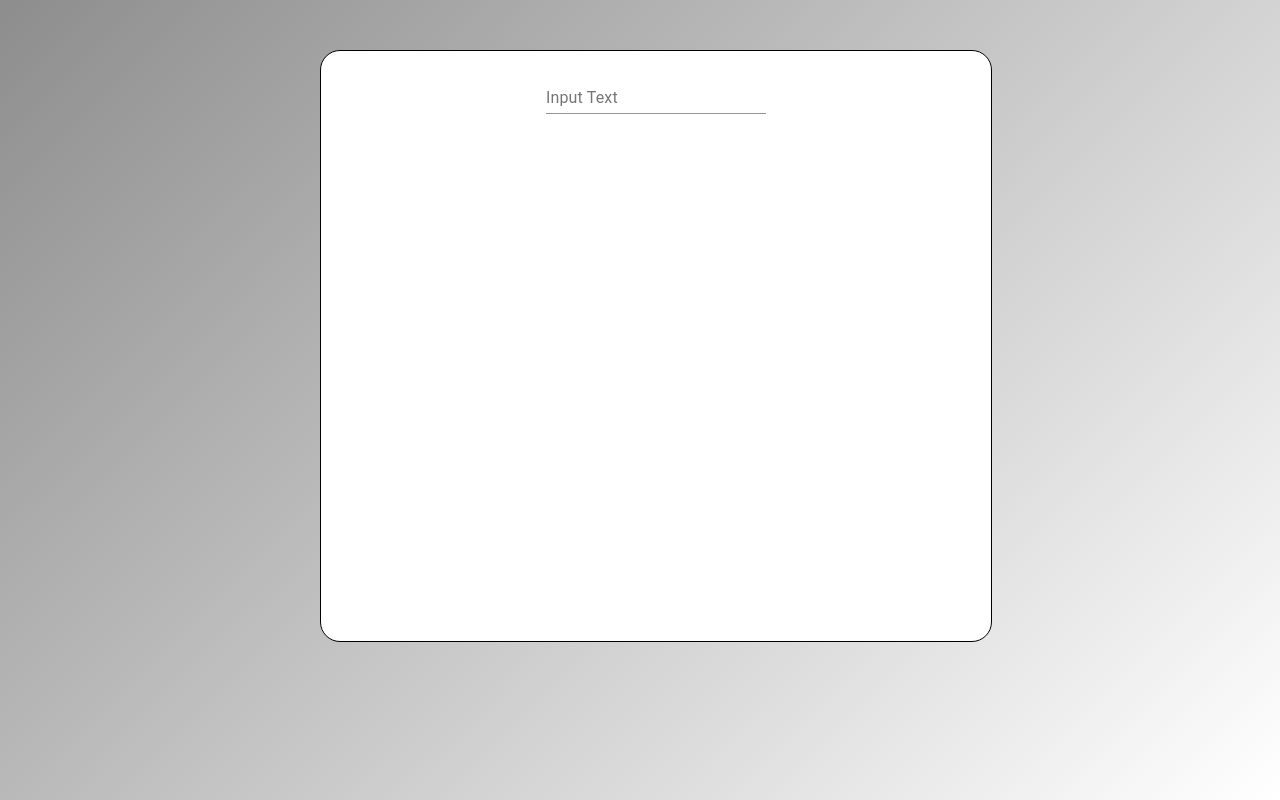
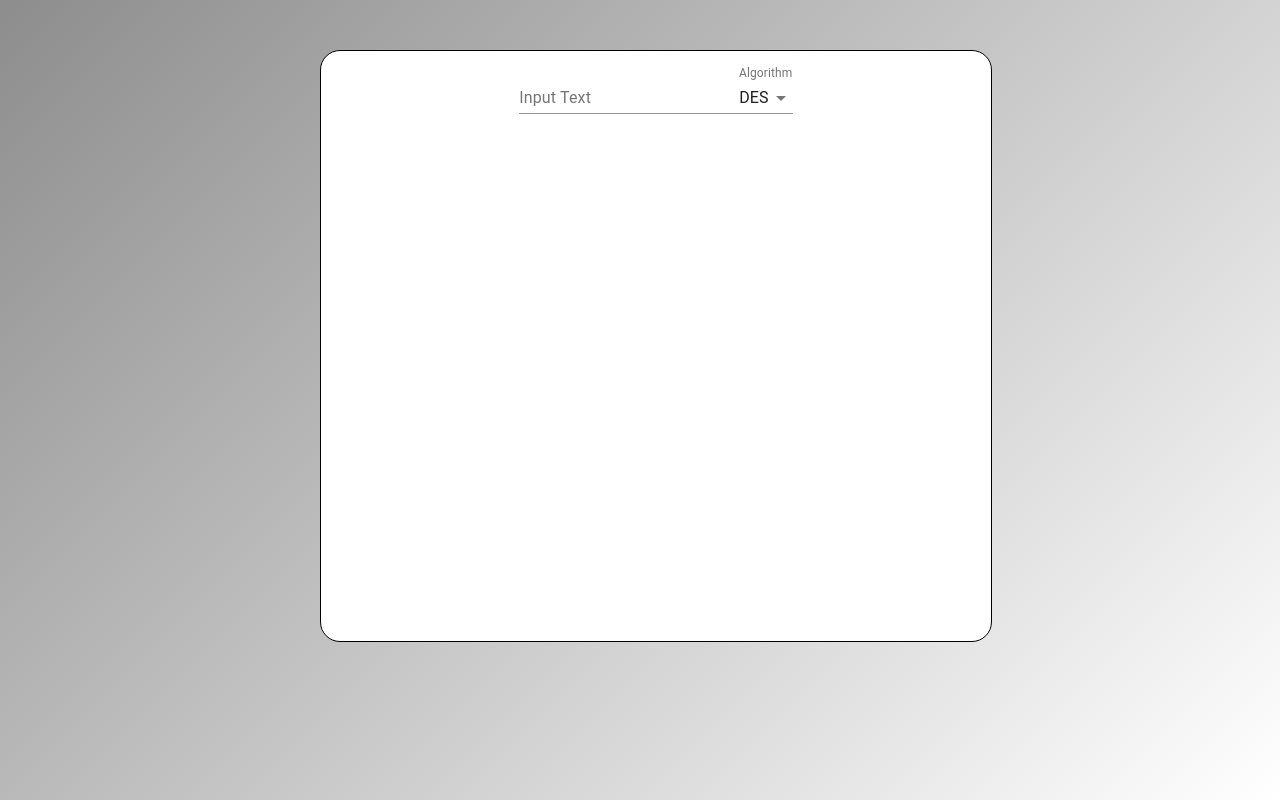
Before and after one commit to Gago55/cryptography, a React (Create React App) app: page / in a window 1280 px wide. Built offline with nearby package versions, Linux system fonts and the light colour scheme.

Commit message:
Added Dropdown which value is kept in local state. Local state was created with hook useState

```diff
--- a/src/components/Cryptography.js
+++ b/src/components/Cryptography.js
@@ -6,14 +6,31 @@ import { FormControl, InputLabel, Select, MenuItem, Button } from '@material-ui/
 import { setInputTextAC } from '../redux/appReducer'
 
 const Cryptography = (props) => {
+    const [algorithm, setAlgorithm] = useState('des')
 
     const handleInputChange = event => {
         props.setInputText(event.target.value)
     }
 
+    const handleSelectChange = event => {
+        setAlgorithm(event.target.value)
+    }
+
     return (
         <div className={styles.mainDiv}>
             <TextField id="standard-basic" label="Input Text" value={props.inputText} onChange={handleInputChange} />
+            <FormControl >
+                <InputLabel id="demo-simple-select-label">Algorithm</InputLabel>
+                <Select
+                    labelId="demo-simple-select-label"
+                    id="demo-simple-select"
+                    value={algorithm}
+                    onChange={handleSelectChange}
+                >
+                    <MenuItem value={'des'}>DES</MenuItem>
+                    <MenuItem value={'gdes'}>GDES</MenuItem>
+                </Select>
+            </FormControl>
         </div>
     )
 }
```
